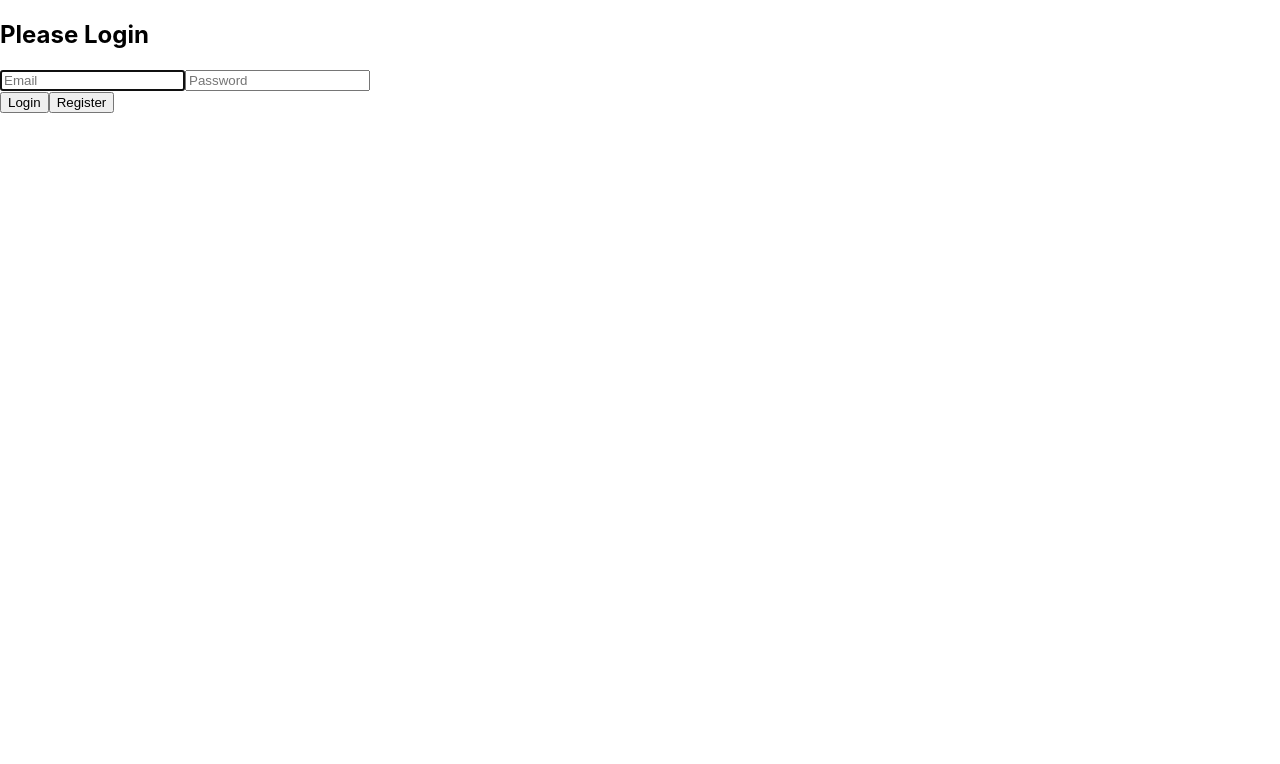
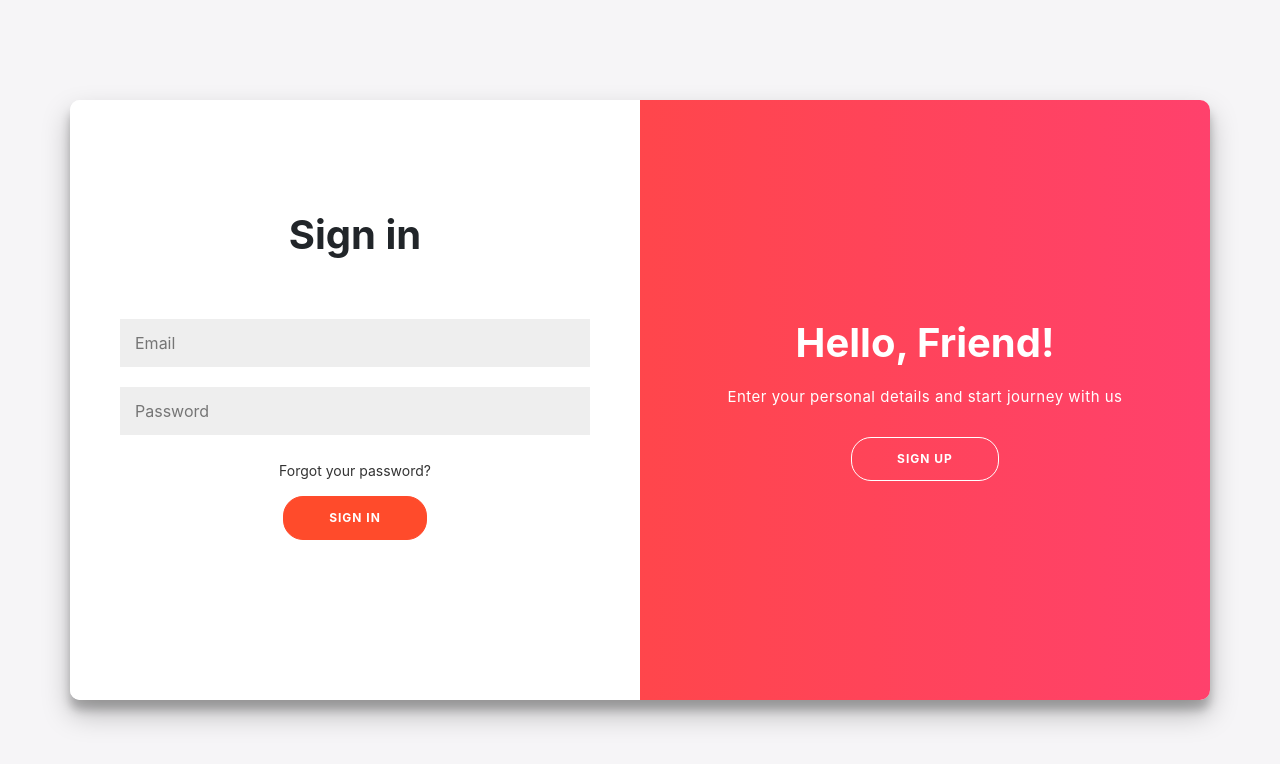
Before and after one commit to udaanorg/web, a React (Create React App) app: page /login in a window 1280 px wide. Shown: the top 764 px of the page. Built offline with nearby package versions, Linux system fonts and the light colour scheme.

Commit message:
login page restyled using bootstrap

```diff
--- a/package.json
+++ b/package.json
@@ -6,7 +6,9 @@
     "@testing-library/jest-dom": "^5.11.4",
     "@testing-library/react": "^11.1.0",
     "@testing-library/user-event": "^12.1.10",
+    "bootstrap": "^4.6.0",
     "react": "^17.0.2",
+    "react-bootstrap": "^2.0.0",
     "react-dom": "^17.0.2",
     "react-router-dom": "^5.3.0",
     "react-scripts": "4.0.3",
--- a/src/App.js
+++ b/src/App.js
@@ -3,15 +3,17 @@ import { BrowserRouter, Switch, Route, Link } from "react-router-dom";
 import LoginPage from "./pages/LoginPage";
 import RegisterPage from "./pages/RegisterPage";
 import HomePage from "./pages/HomePage";
+import LandingPage from "./pages/LandingPage";
 
 const App = () => {
   return (
     <>
       <BrowserRouter>
         <Switch>
-          <Route path="/" component={LoginPage} />
+          <Route path="/login" component={LoginPage} />
           <Route path="/register" component={RegisterPage} />
           <Route path="/home" component={HomePage} />
+          <Route path="/" component={LandingPage} />
         </Switch>
       </BrowserRouter>
     </>
--- a/src/index.js
+++ b/src/index.js
@@ -2,6 +2,7 @@ import React from "react";
 import ReactDOM from "react-dom";
 import App from "./App";
 import "./index.css";
+import "bootstrap/dist/css/bootstrap.min.css";
 
 ReactDOM.render(
   <React.StrictMode>
--- a/src/pages/LoginPage.js
+++ b/src/pages/LoginPage.js
@@ -1,18 +1,18 @@
 import React, { useState } from "react";
-
+import { Link } from "react-router-dom";
+import "../styles/LoginPage.css";
 
 const LoginPage = () => {
   const [email, setEmail] = useState("");
   const [password, setPassword] = useState("");
 
   return (
-    <>
-      <div className="login">
-        <h2> Please Login </h2>
-        <form method="POST" className="login_form">
-          <div className="login_inputs">
+    <div className="login">
+      <div className="container">
+        <div className="form-container sign-in-container">
+          <form method="POST" className="login_form">
+            <h1 className="login_title ">Sign in</h1>
             <input
-              autoFocus
               name="email"
               placeholder="Email"
               type="email"
@@ -26,13 +26,27 @@ const LoginPage = () => {
               value={password}
               onChange={(text) => setPassword(text.target.value)}
             />
+            <a href="#" className="forgot_pass">
+              Forgot your password?
+            </a>
+            <button className="login_btn">Sign In</button>
+          </form>
+        </div>
+        <div className="overlay-container">
+          <div className="overlay">
+            <div className="overlay-panel overlay-right">
+              <h1 className="login_title">Hello, Friend!</h1>
+              <p className="login_desc">
+                Enter your personal details and start journey with us
+              </p>
+              <Link to="/register">
+                <button className="register_btn">Sign Up</button>
+              </Link>
+            </div>
           </div>
-
-          <button value="Login"> Login </button>
-          <button value="Register"> Register </button>
-        </form>
+        </div>
       </div>
-    </>
+    </div>
   );
 };
 
--- a/src/pages/RegisterPage.js
+++ b/src/pages/RegisterPage.js
@@ -4,6 +4,7 @@ const RegisterPage = () => {
   const [name, setName] = useState("");
   const [email, setEmail] = useState("");
   const [password, setPassword] = useState("");
+  const [kitchen, setKitchen] = useState("");
 
   return (
     <>
@@ -27,6 +28,13 @@ const RegisterPage = () => {
               onChange={(text) => setEmail(text.target.value)}
             />
             <input
+              name="kitchen"
+              placeholder="Kitchen no."
+              type="text"
+              value={kitchen}
+              onChange={(text) => setKitchen(text.target.value)}
+            />
+            <input
               name="password"
               placeholder="Password"
               type="password"
--- /dev/null
+++ b/src/styles/LoginPage.css
@@ -0,0 +1,142 @@
+.login {
+  background: #f6f5f7;
+  display: grid;
+  place-items: center;
+  height: 100vh;
+}
+.login_form > h1 {
+  position: relative;
+  top: -50px;
+}
+.login_title {
+  font-weight: bold;
+  margin: 0;
+}
+.login_desc {
+  font-size: 15px;
+  font-weight: 400;
+  line-height: 20px;
+  letter-spacing: 0.5px;
+  margin: 20px 0 30px;
+}
+
+.forgot_pass {
+  color: #333;
+  font-size: 14px;
+  text-decoration: none;
+  margin: 15px 0;
+}
+.login_btn {
+  border-radius: 20px;
+  border: 1px solid #ff4b2b;
+  background-color: #ff4b2b;
+  color: #ffffff;
+  font-size: 12px;
+  font-weight: bold;
+  padding: 12px 45px;
+  letter-spacing: 1px;
+  text-transform: uppercase;
+}
+
+.register_btn {
+  border-radius: 20px;
+  border: 1px solid #fff;
+  background-color: transparent;
+  color: #ffffff;
+  font-size: 12px;
+  font-weight: bold;
+  padding: 12px 45px;
+  letter-spacing: 1px;
+  text-transform: uppercase;
+}
+.login_btn:active,
+.register_btn:active {
+  transform: scale(0.95);
+}
+.login_btn:focus,
+.register_btn:focus {
+  outline: none;
+}
+.login_form {
+  background-color: #ffffff;
+  display: flex;
+  align-items: center;
+  justify-content: center;
+  flex-direction: column;
+  padding: 0 50px;
+  height: 100%;
+  text-align: center;
+}
+
+.login_form > input {
+  background-color: #eee;
+  border: none;
+  padding: 12px 15px;
+  margin: 10px 0;
+  width: 100%;
+}
+
+.container {
+  background-color: #fff;
+  border-radius: 10px;
+  box-shadow: 0 14px 28px rgba(0, 0, 0, 0.25), 0 10px 10px rgba(0, 0, 0, 0.22);
+  position: relative;
+  overflow: hidden;
+  width: 768px;
+  max-width: 100%;
+  min-height: 600px;
+}
+
+.form-container {
+  position: absolute;
+  top: 0;
+  height: 100%;
+  transition: all 0.6s ease-in-out;
+}
+
+.sign-in-container {
+  left: 0;
+  width: 50%;
+  z-index: 2;
+}
+
+.overlay-container {
+  position: absolute;
+  top: 0;
+  left: 50%;
+  width: 50%;
+  height: 100%;
+  overflow: hidden;
+  transition: transform 0.6s ease-in-out;
+  z-index: 100;
+}
+
+.overlay {
+  background: #ff416c;
+  background: -webkit-linear-gradient(to right, #ff4b2b, #ff416c);
+  background: linear-gradient(to right, #ff4b2b, #ff416c);
+  background-repeat: no-repeat;
+  background-size: cover;
+  background-position: 0 0;
+  color: #ffffff;
+  position: relative;
+  left: -100%;
+  height: 100%;
+  width: 200%;
+}
+
+.overlay-panel {
+  position: absolute;
+  display: flex;
+  align-items: center;
+  justify-content: center;
+  flex-direction: column;
+  padding: 0 40px;
+  text-align: center;
+  top: 0;
+  height: 100%;
+  width: 50%;
+}
+.overlay-right {
+  right: 0;
+}
```
Also changed, not shown: src/index.css (line endings or trailing spaces), 2 other files (tests, documents, lock files or other folders).
